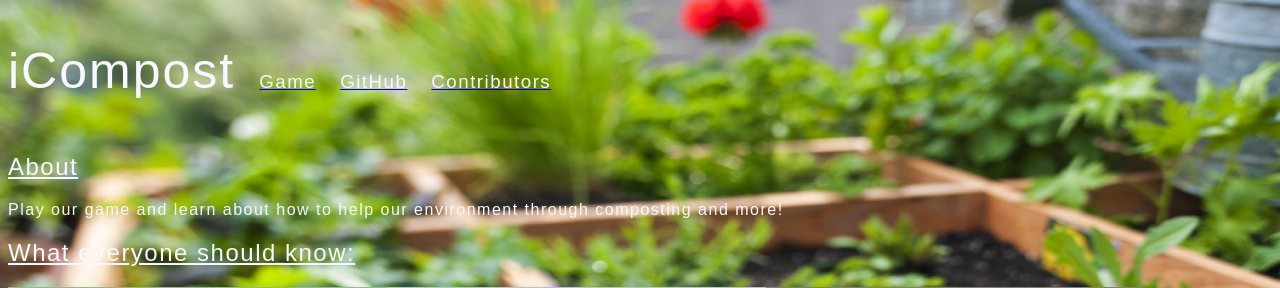
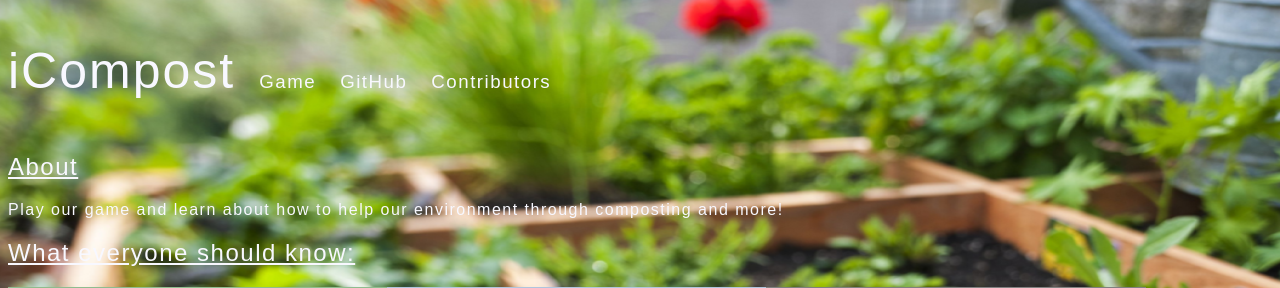
Before and after one commit to kachow4/iCompost, a Flask app: page / in a window 1280 px wide. Shown: the top 288 px of the page. Run offline with Flask 2, Linux system fonts and the light colour scheme.

Commit message:
purple underline removed

```diff
--- a/static/css/main.css
+++ b/static/css/main.css
@@ -19,6 +19,8 @@ h2,  p {
 }
 
 h3 {
+    display:inline-block;
+    margin-right:20px;
     letter-spacing: 1.5px;
     font-weight:normal;
     font-family: sans-serif;
@@ -27,7 +29,7 @@ h3 {
 
 h3:hover {
     color: ghostwhite;
-    font-size: 200%;
+    font-size: 100px;
     text-shadow: 2px 2px grey;
 }
 
--- a/templates/index.html
+++ b/templates/index.html
@@ -7,9 +7,9 @@
 </head>
 <body>
     <a style="display:inline-block; margin-right:20px;"><h1>iCompost</h1></a>
-    <a href="./new_page.html" style="display:inline-block; margin-right:20px;"><h3>Game</h3></a>
-    <a href="https://github.com/elel123/sdhacks2019" style="display:inline-block; margin-right:20px;"><h3>GitHub</h3> </a>
-    <a href="/contributors" style="display:inline-block;"> <h3> Contributors</h3></a>
+    <a href="./new_page.html" style="text-decoration:none;"><h3>Game</h3></a>
+    <a href="https://github.com/elel123/sdhacks2019" style="text-decoration:none;"><h3>GitHub</h3> </a>
+    <a href="/contributors" style="text-decoration:none;"> <h3> Contributors</h3></a>
 
 
     <h2>About</h2>
```
